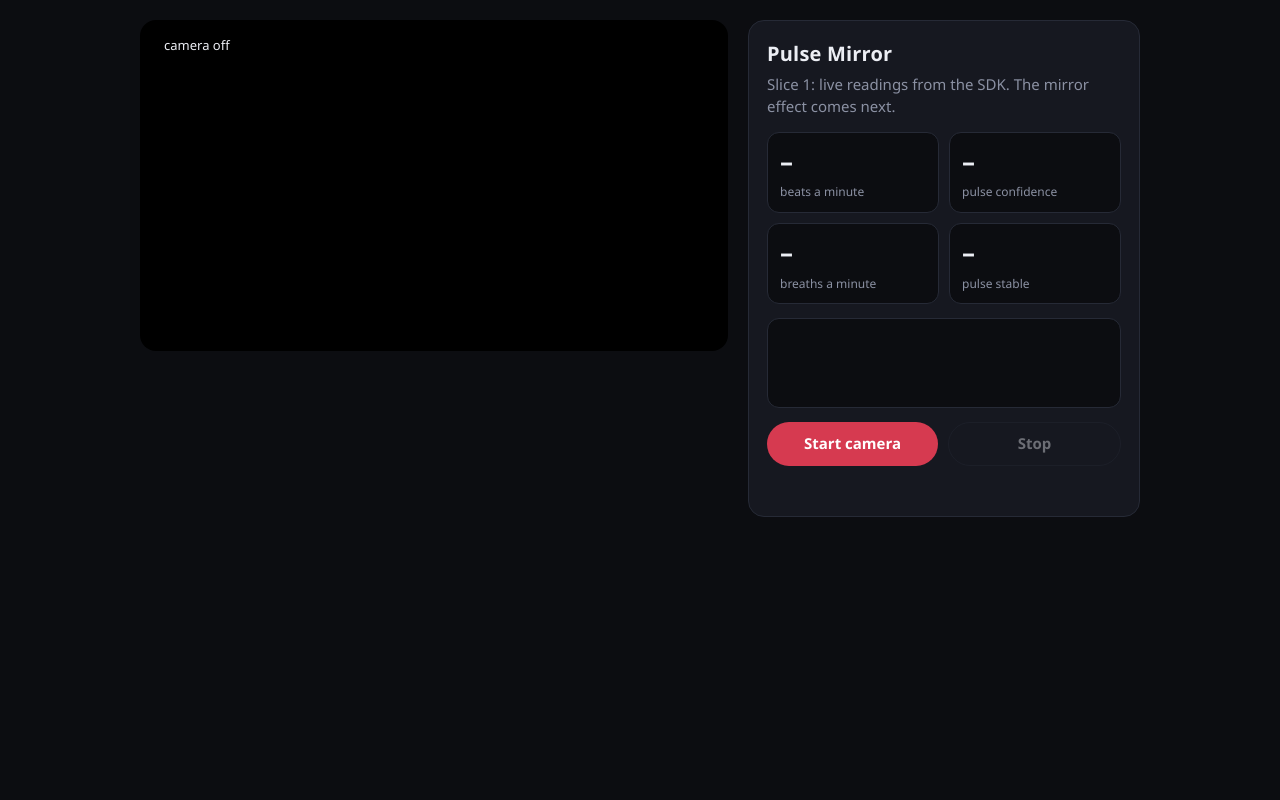
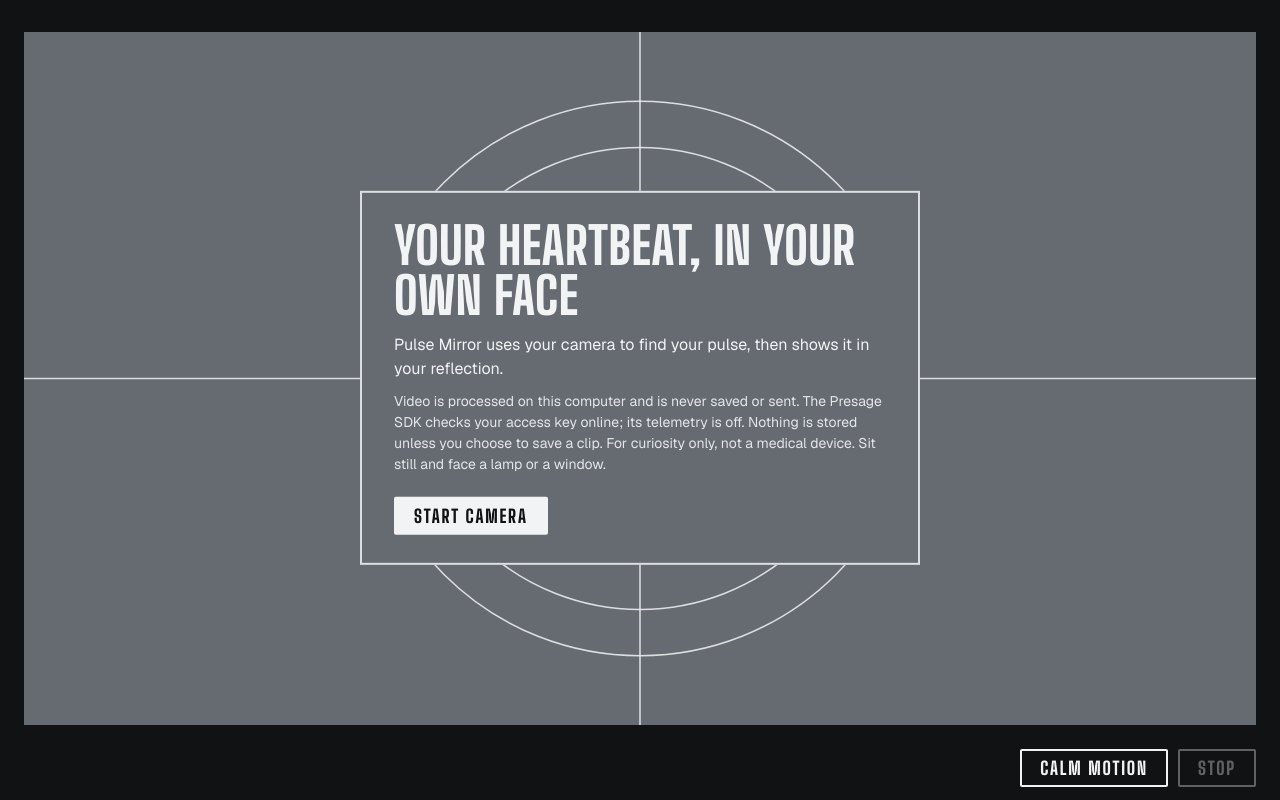
Before and after one commit to adr1en360/pulse-mirror, a website with bundled scripts: page index.html in a window 1280 px wide. Built offline with nearby package versions, Linux system fonts and the light colour scheme.

Commit message:
add film leader styling and screen markup

```diff
--- a/index.html
+++ b/index.html
@@ -2,57 +2,51 @@
 <html lang="en">
 <head>
 <meta charset="utf-8">
-<meta http-equiv="Content-Security-Policy" content="default-src 'self'; script-src 'self'; style-src 'self' 'unsafe-inline'; img-src 'self' data: blob:; media-src 'self' blob: mediastream:">
+<meta http-equiv="Content-Security-Policy" content="default-src 'self'; script-src 'self'; style-src 'self'; font-src 'self'; img-src 'self' data: blob:; media-src 'self' blob: mediastream:">
 <title>Pulse Mirror</title>
-<style>
-  :root { --bg:#0c0d11; --panel:#161820; --line:#262a36; --text:#eceef4; --dim:#8b91a3; --accent:#ff5a6e; --ok:#58d68d; }
-  * { box-sizing: border-box; }
-  body { margin:0; background:var(--bg); color:var(--text); font:15px/1.45 "Segoe UI", system-ui, sans-serif; }
-  main { max-width:1040px; margin:0 auto; padding:20px; display:grid; grid-template-columns: minmax(0,1.5fr) minmax(0,1fr); gap:20px; }
-  .stage { position:relative; background:#000; border-radius:16px; overflow:hidden; aspect-ratio:16/9; }
-  video { width:100%; height:100%; object-fit:cover; transform:scaleX(-1); display:block; }
-  .badge { position:absolute; top:12px; left:12px; padding:4px 12px; border-radius:999px; background:rgba(0,0,0,.6); font-size:13px; }
-  .badge.on::before { content:""; display:inline-block; width:8px; height:8px; margin-right:8px; border-radius:50%; background:var(--accent); }
-  .hint { position:absolute; left:0; right:0; bottom:14px; text-align:center; font-size:15px; text-shadow:0 1px 3px #000; }
-  aside { background:var(--panel); border:1px solid var(--line); border-radius:16px; padding:18px; display:flex; flex-direction:column; gap:14px; }
-  h1 { margin:0; font-size:20px; letter-spacing:.2px; }
-  .sub { color:var(--dim); margin:-8px 0 0; }
-  .read { display:grid; grid-template-columns: 1fr 1fr; gap:10px; }
-  .read div { background:var(--bg); border:1px solid var(--line); border-radius:12px; padding:10px 12px; }
-  .read b { display:block; font-size:26px; }
-  .read span { color:var(--dim); font-size:12px; }
-  canvas { width:100%; height:90px; background:var(--bg); border:1px solid var(--line); border-radius:12px; }
-  .row { display:flex; gap:10px; }
-  button { flex:1; border:0; border-radius:999px; padding:10px 18px; font:inherit; font-weight:600; cursor:pointer; background:#d63a50; color:#fff; }
-  button.ghost { background:transparent; color:var(--text); border:1px solid var(--line); }
-  button:disabled { opacity:.4; cursor:default; }
-  #error { color:#ff9b9b; font-size:13px; min-height:18px; }
-</style>
+<link rel="stylesheet" href="styles.css">
 </head>
-<body>
-<main>
-  <div class="stage">
-    <video id="preview" autoplay muted playsinline></video>
-    <div class="badge" id="badge">camera off</div>
-    <div class="hint" id="hint"></div>
+<body data-state="consent">
+<main class="stage">
+  <div class="frame" id="frame">
+    <div class="mirror" id="mirror">
+      <video id="preview" autoplay muted playsinline></video>
+    </div>
+
+    <div class="leader" aria-hidden="true">
+      <svg viewBox="0 0 1600 900" preserveAspectRatio="xMidYMid slice">
+        <g class="line">
+          <line x1="0" y1="450" x2="1600" y2="450"/>
+          <line x1="800" y1="0" x2="800" y2="900"/>
+          <circle cx="800" cy="450" r="360"/>
+          <circle cx="800" cy="450" r="300"/>
+        </g>
+      </svg>
+      <div class="arm"></div>
+      <div class="numeral" id="numeral">00</div>
+    </div>
+
+    <canvas class="overlay" id="tint" aria-hidden="true"></canvas>
+
+    <section class="consent" aria-labelledby="consent-title">
+      <h1 id="consent-title">Your heartbeat, in your own face</h1>
+      <p>Pulse Mirror uses your camera to find your pulse, then shows it in your reflection.</p>
+      <p class="fine">Video is processed on this computer and is never saved or sent. The Presage SDK checks your access key online; its telemetry is off. Nothing is stored unless you choose to save a clip. For curiosity only, not a medical device. Sit still and face a lamp or a window.</p>
+      <button class="key primary" id="start" type="button">Start camera</button>
+    </section>
+
+    <div class="badge" id="badge">Camera on</div>
+    <div class="beat" id="beat" aria-live="off"><span>about</span><b id="bpm">--</b><span>beats a minute</span></div>
   </div>
-  <aside>
-    <h1>Pulse Mirror</h1>
-    <p class="sub">Slice 1: live readings from the SDK. The mirror effect comes next.</p>
-    <div class="read">
-      <div><b id="pulse">–</b><span>beats a minute</span></div>
-      <div><b id="conf">–</b><span>pulse confidence</span></div>
-      <div><b id="breath">–</b><span>breaths a minute</span></div>
-      <div><b id="stable">–</b><span>pulse stable</span></div>
-    </div>
-    <canvas id="wave" width="600" height="180"></canvas>
-    <div class="row">
-      <button id="start">Start camera</button>
-      <button id="stop" class="ghost" disabled>Stop</button>
-    </div>
-    <div id="error"></div>
-  </aside>
 </main>
+
+<footer class="strip">
+  <p class="status" id="status" role="status" aria-live="polite"></p>
+  <div class="keys">
+    <button class="key" id="calm" type="button" aria-pressed="false">Calm motion</button>
+    <button class="key" id="stop" type="button" disabled>Stop</button>
+  </div>
+</footer>
 <script src="dist/renderer.bundle.js"></script>
 </body>
 </html>
--- /dev/null
+++ b/styles.css
@@ -0,0 +1,216 @@
+@font-face {
+  font-family: "Big Shoulders Display";
+  font-weight: 700 800;
+  font-style: normal;
+  font-display: block;
+  src: url("assets/fonts/big-shoulders-display-latin-800-normal.woff2") format("woff2");
+}
+@font-face {
+  font-family: "Geist";
+  font-weight: 100 900;
+  font-style: normal;
+  font-display: block;
+  src: url("assets/fonts/geist-latin-wght-normal.woff2") format("woff2");
+}
+
+:root {
+  --stage: #101214;
+  --leader: #666b71;
+  --leader-line: rgba(242, 243, 244, 0.85);
+  --ink: #f2f3f4;
+  --ink-dim: #aeb3b9;
+  --signal: #ff5b3d;
+  --strip: 64px;
+  --ease: cubic-bezier(0.16, 1, 0.3, 1);
+}
+
+* { box-sizing: border-box; }
+html, body { height: 100%; margin: 0; overflow: hidden; }
+body {
+  background: var(--stage);
+  color: var(--ink);
+  font: 400 16px/1.5 "Geist", "Segoe UI", system-ui, sans-serif;
+  -webkit-font-smoothing: antialiased;
+}
+::selection { background: var(--ink); color: var(--stage); }
+
+.stage {
+  height: calc(100% - var(--strip));
+  display: grid;
+  place-items: center;
+  padding: 20px 24px 0;
+}
+
+/* The mirror: a 16:9 frame that is the whole point of the screen. */
+.frame {
+  position: relative;
+  width: min(100%, calc((100vh - var(--strip) - 20px) * 16 / 9));
+  aspect-ratio: 16 / 9;
+  background: var(--leader);
+  overflow: hidden;
+}
+.mirror {
+  position: absolute;
+  inset: 0;
+  transform: scale(var(--swell, 1));
+  transition: opacity 600ms var(--ease);
+  opacity: 0;
+}
+.mirror video {
+  position: absolute;
+  inset: 0;
+  width: 100%;
+  height: 100%;
+  object-fit: cover;
+  transform: scaleX(-1);
+}
+/* Face overlay (mesh dots, pulse tint): same mirroring and swell as the video, above the leader. */
+.overlay {
+  position: absolute;
+  inset: 0;
+  width: 100%;
+  height: 100%;
+  transform: scale(var(--swell, 1)) scaleX(-1);
+  pointer-events: none;
+}
+body:not([data-state="consent"]) .mirror { opacity: 1; }
+
+/* The film leader: a grey field with crosshair, rings and a sweeping arm. */
+.leader {
+  position: absolute;
+  inset: 0;
+  background: var(--leader);
+  transition: background-color 700ms var(--ease);
+}
+.leader svg { position: absolute; inset: 0; width: 100%; height: 100%; }
+.leader .line { stroke: var(--leader-line); stroke-width: 2; fill: none; vector-effect: non-scaling-stroke; transition: opacity 700ms var(--ease); }
+.arm {
+  position: absolute;
+  left: 50%; top: 50%;
+  width: min(62%, 100vh);
+  aspect-ratio: 1;
+  margin: calc(min(62%, 100vh) / -2) 0 0 calc(min(62%, 100vh) / -2);
+  border-radius: 50%;
+  background: conic-gradient(from 0deg, rgba(242, 243, 244, 0.5), rgba(242, 243, 244, 0) 38deg, rgba(242, 243, 244, 0) 360deg);
+  animation: sweep 4s linear infinite;
+  transition: opacity 700ms var(--ease);
+}
+@keyframes sweep { to { transform: rotate(360deg); } }
+
+.numeral {
+  position: absolute;
+  left: 50%; top: 50%;
+  transform: translate(-50%, -50%);
+  font: 800 clamp(120px, 26vh, 300px) / 1 "Big Shoulders Display", "Arial Narrow", sans-serif;
+  letter-spacing: 0.02em;
+  font-variant-numeric: tabular-nums;
+  color: transparent;
+  -webkit-text-stroke: 3px var(--ink);
+  transition: opacity 500ms var(--ease);
+}
+
+/* State: consent. The leader is opaque and the words sit on it. */
+.consent {
+  position: absolute;
+  left: 50%; top: 50%;
+  transform: translate(-50%, -50%);
+  width: min(560px, 80%);
+  text-align: left;
+  background: var(--leader);
+  padding: 28px 32px;
+  border: 2px solid var(--leader-line);
+  display: none;
+}
+body[data-state="consent"] .consent { display: block; }
+body[data-state="consent"] .numeral, body[data-state="consent"] .arm { display: none; }
+.consent h1 {
+  margin: 0 0 12px;
+  font: 800 clamp(40px, 6.4vh, 64px) / 0.98 "Big Shoulders Display", "Arial Narrow", sans-serif;
+  letter-spacing: 0.01em;
+  text-transform: uppercase;
+}
+.consent p { margin: 0 0 10px; max-width: 62ch; }
+.consent .fine { color: #e4e6e8; font-size: 14px; }
+
+/* State: finding. The leader goes translucent so the live face shows through. */
+body[data-state="finding"] .leader,
+body[data-state="lost"] .leader { background-color: rgba(102, 107, 113, 0.5); }
+body[data-state="lost"] .arm { animation-duration: 8s; }
+
+/* State: locked. The leader falls away; only the beat remains. */
+body[data-state="locked"] .leader { background-color: rgba(102, 107, 113, 0); }
+body[data-state="locked"] .leader .line,
+body[data-state="locked"] .arm,
+body[data-state="locked"] .numeral { opacity: 0; }
+
+.badge {
+  position: absolute;
+  top: 14px; left: 16px;
+  display: none;
+  align-items: center;
+  gap: 8px;
+  padding: 3px 10px 3px 8px;
+  background: rgba(16, 18, 20, 0.78);
+  font: 700 14px/1.4 "Big Shoulders Display", sans-serif;
+  letter-spacing: 0.1em;
+  text-transform: uppercase;
+}
+.badge::before { content: ""; width: 8px; height: 8px; border-radius: 50%; background: var(--ink); }
+body:not([data-state="consent"]) .badge { display: inline-flex; }
+
+/* The beat readout, bottom left of the frame, only when locked. */
+.beat {
+  position: absolute;
+  left: 20px; bottom: 16px;
+  display: flex;
+  align-items: baseline;
+  gap: 10px;
+  padding: 6px 16px 8px 14px;
+  background: rgba(16, 18, 20, 0.78);
+  opacity: 0;
+  transition: opacity 600ms var(--ease);
+}
+body[data-state="locked"] .beat { opacity: 1; }
+.beat b {
+  font: 800 72px/1 "Big Shoulders Display", sans-serif;
+  font-variant-numeric: tabular-nums;
+  color: var(--signal);
+}
+.beat span { font: 700 16px/1 "Big Shoulders Display", sans-serif; letter-spacing: 0.1em; text-transform: uppercase; }
+
+/* Bottom strip: one sentence of status, a few plain keys. */
+.strip {
+  height: var(--strip);
+  display: flex;
+  align-items: center;
+  justify-content: space-between;
+  gap: 24px;
+  padding: 0 24px;
+}
+.status { margin: 0; color: var(--ink-dim); min-height: 1.5em; }
+.status.error { color: #ffb4a6; }
+.keys { display: flex; gap: 10px; }
+.key {
+  border: 2px solid var(--ink);
+  background: transparent;
+  color: var(--ink);
+  padding: 8px 18px;
+  font: 800 18px/1 "Big Shoulders Display", sans-serif;
+  letter-spacing: 0.1em;
+  text-transform: uppercase;
+  border-radius: 2px;
+  cursor: pointer;
+  transition: transform 120ms var(--ease), background-color 120ms var(--ease);
+}
+.key.primary { background: var(--ink); color: var(--stage); }
+.key:hover:not(:disabled) { background: rgba(242, 243, 244, 0.14); }
+.key.primary:hover:not(:disabled) { background: #fff; }
+.key:active:not(:disabled) { transform: translateY(1px) scale(0.98); }
+.key:disabled { opacity: 0.35; cursor: default; }
+.key[aria-pressed="true"] { background: var(--ink); color: var(--stage); }
+.key:focus-visible { outline: 2px solid var(--ink); outline-offset: 3px; }
+.consent .key { margin-top: 12px; }
+
+/* Calm motion: no sweep, and the script gives the throb less amplitude. */
+body.calm .arm { animation: none; opacity: 0; }
+@media (prefers-reduced-motion: reduce) { .arm { animation: none; opacity: 0; } }
```
